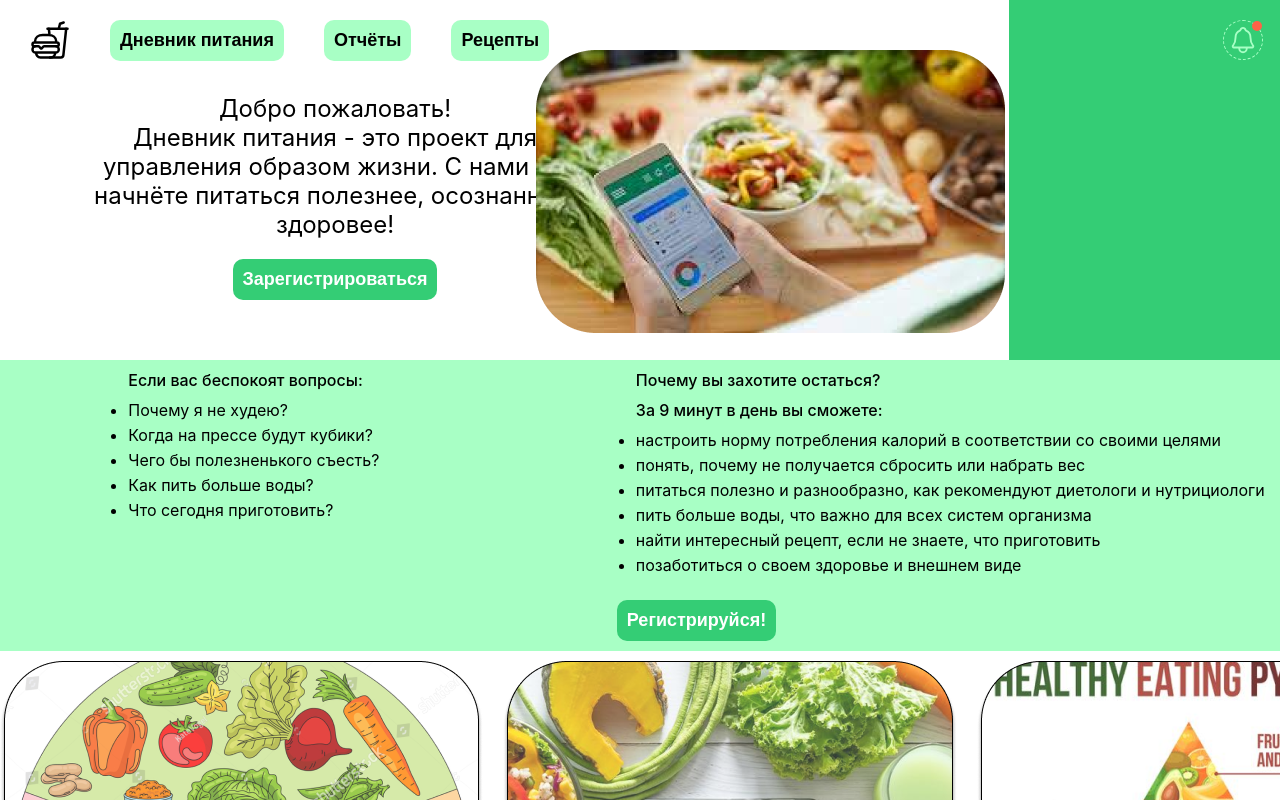
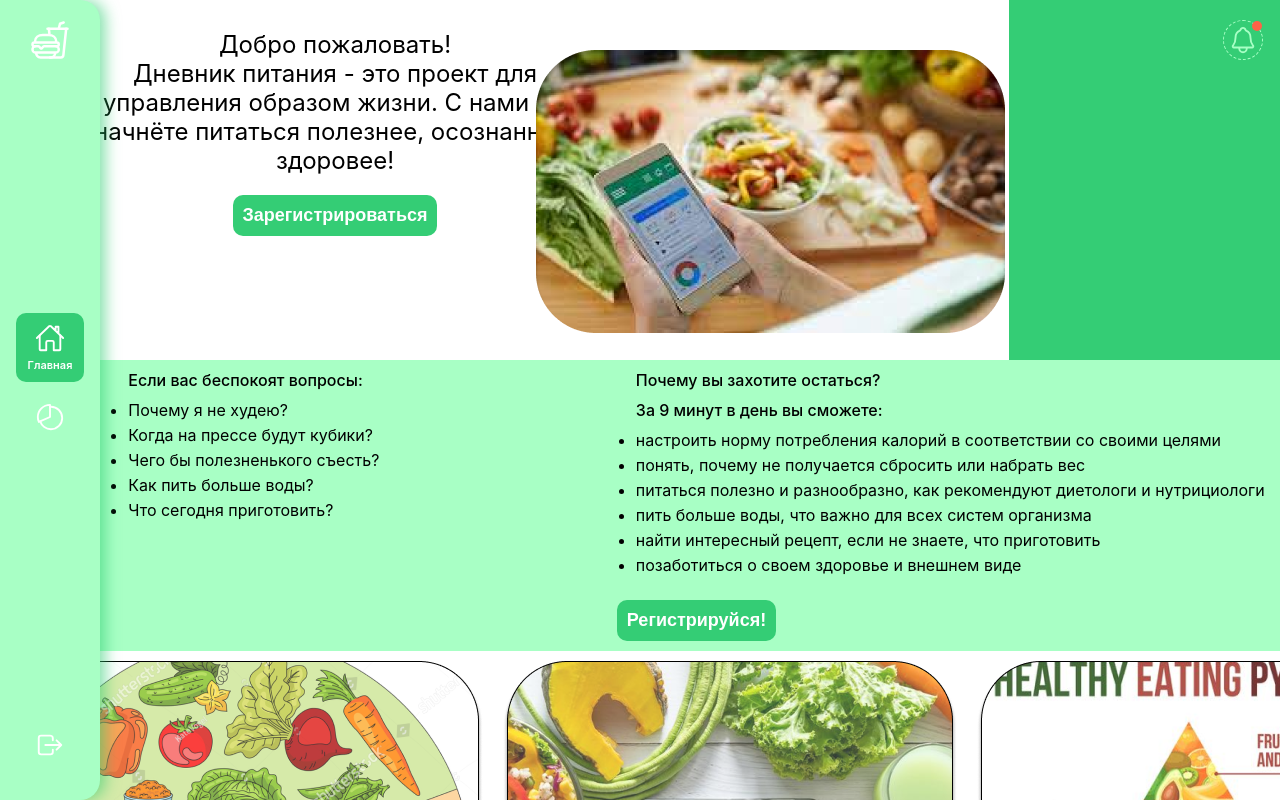
Before and after one commit to Daily-caloric-needs/web, a React (Create React App) app: page / in a window 1280 px wide. Shown: the top 800 px of the page. Built offline with nearby package versions, Linux system fonts and the light colour scheme.

Commit message:
add navbar to home

```diff
--- a/src/components/Content/Content.js
+++ b/src/components/Content/Content.js
@@ -140,7 +140,6 @@ export const Content = () => {
     <div className="content">
       <div className="content__header">
         <Sidebar />
-        <Search />
         <Notification />
         <Avatar />
       </div>
--- a/src/components/Home/Home.js
+++ b/src/components/Home/Home.js
@@ -10,6 +10,7 @@ import recipe1 from "../../img/recipe_1.png";
 import recipe2 from "../../img/recipe_2.png";
 import recipe3 from "../../img/recipe_3.png";
 import "./style.scss";
+import { Sidebar } from "../Sidebar/Sidebar";
 
 export const Home = () => {
   const navigate = useNavigate();
@@ -18,27 +19,6 @@ export const Home = () => {
     <div className="content__home">
       <div className="header">
         <div className="header__left">
-          <div className="header__nav">
-            <Logo />
-            <button
-              onClick={() => navigate("/statistics")}
-              className="header__button"
-            >
-              Дневник питания
-            </button>
-            <button
-              onClick={() => navigate("/report")}
-              className="header__button"
-            >
-              Отчёты
-            </button>
-            <button
-              onClick={() => navigate("/recipes")}
-              className="header__button"
-            >
-              Рецепты
-            </button>
-          </div>
           <div className="header__text">
             <p>
               Добро пожаловать! <br />
@@ -49,6 +29,7 @@ export const Home = () => {
           </div>
         </div>
         <div className="header__user">
+          <Sidebar />
           <Notification />
           <Avatar />
         </div>
```
